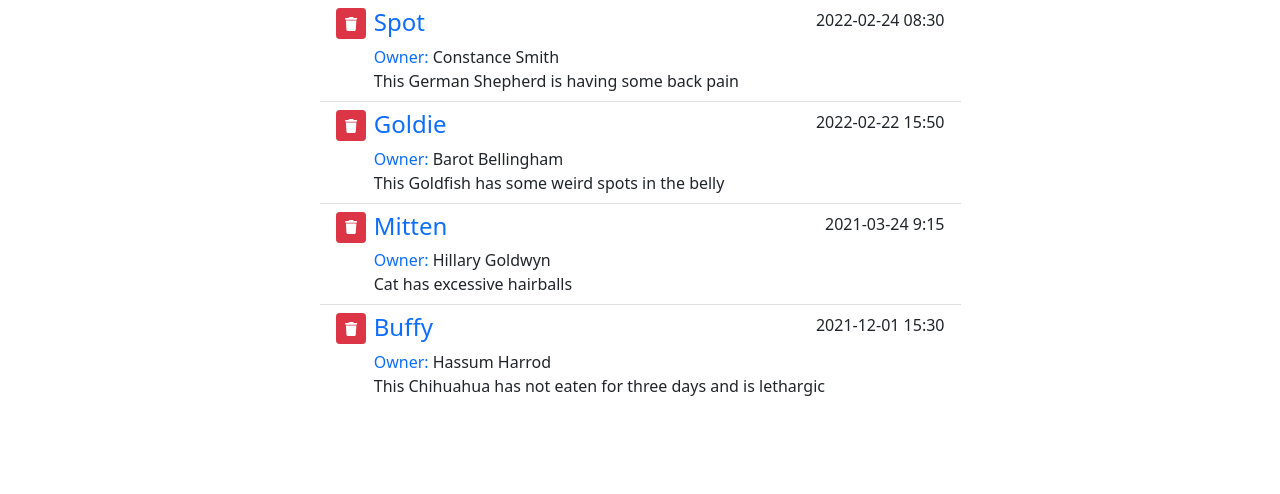
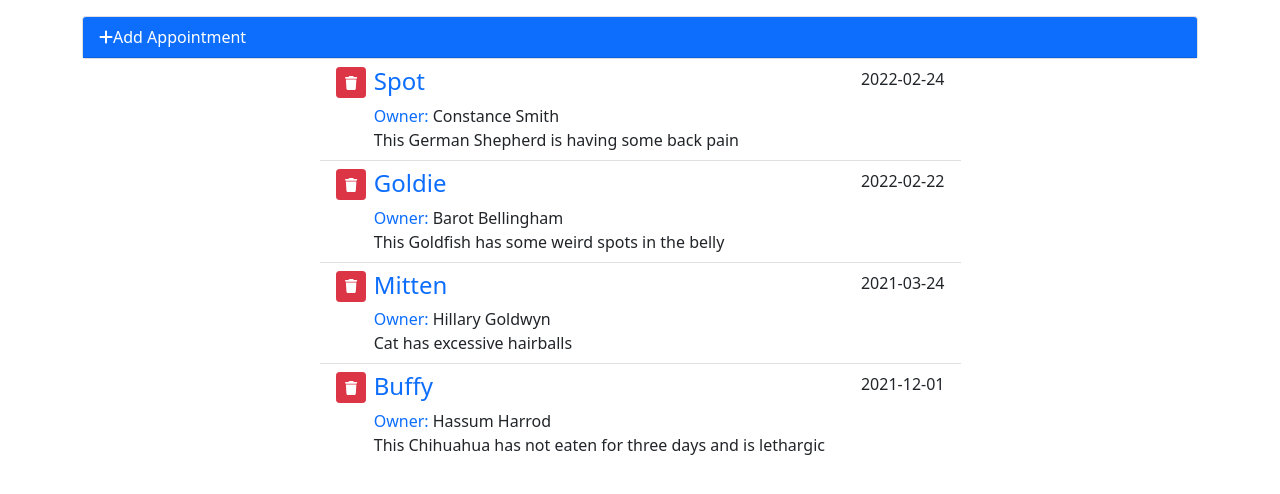
Before and after one commit to arsad33/vue-appointment-app, a Vue app: page / in a window 1280 px wide. Shown: the top 494 px of the page. Built offline with nearby package versions, Linux system fonts and the light colour scheme.

Commit message:
AddAppointment Functionality Added

```diff
--- a/public/data/appointments.json
+++ b/public/data/appointments.json
@@ -2,25 +2,25 @@
   {
     "petName": "Spot",
     "petOwner": "Constance Smith",
-    "aptDate": "2022-02-24 08:30",
+    "aptDate": "2022-02-24",
     "aptNotes": "This German Shepherd is having some back pain"
   },
   {
     "petName": "Goldie",
     "petOwner": "Barot Bellingham",
-    "aptDate": "2022-02-22 15:50",
+    "aptDate": "2022-02-22",
     "aptNotes": "This Goldfish has some weird spots in the belly"
   },
   {
     "petName": "Mitten",
     "petOwner": "Hillary Goldwyn",
-    "aptDate": "2021-03-24 9:15",
+    "aptDate": "2021-03-24",
     "aptNotes": "Cat has excessive hairballs"
   },
   {
     "petName": "Buffy",
     "petOwner": "Hassum Harrod",
-    "aptDate": "2021-12-01 15:30",
+    "aptDate": "2021-12-01",
     "aptNotes": "This Chihuahua has not eaten for three days and is lethargic"
   }
 ]
--- a/src/App.vue
+++ b/src/App.vue
@@ -1,6 +1,7 @@
 <template>
   <div id="app" class="container">
     <div class="row justify-content-center">
+      <add-appointment @add="addItem"/>
       <appointment-list :appointments="appointments" @remove="removeItem" @edit="editItem"/>
     </div>
   </div>
@@ -9,6 +10,7 @@
 <script>
 import axios from "axios";
 import AppointmentList from "./components/AppointmentList.vue";
+import AddAppointment from "./components/AddAppointment.vue"
 import _ from "lodash";
 
 export default {
@@ -21,6 +23,7 @@ export default {
   },
   components: {
     AppointmentList,
+    AddAppointment,
   },
   mounted() {
     axios.get("./data/appointments.json").then(
@@ -41,6 +44,11 @@ export default {
         aptId: id
       });
       this.appointments[aptIndex][field] = text;
+    },
+    addItem: function(apt){
+      apt.aptId = this.aptIndex;
+      this.aptIndex++;
+      this.appointments.push(apt);
     }
   },
 };
```
